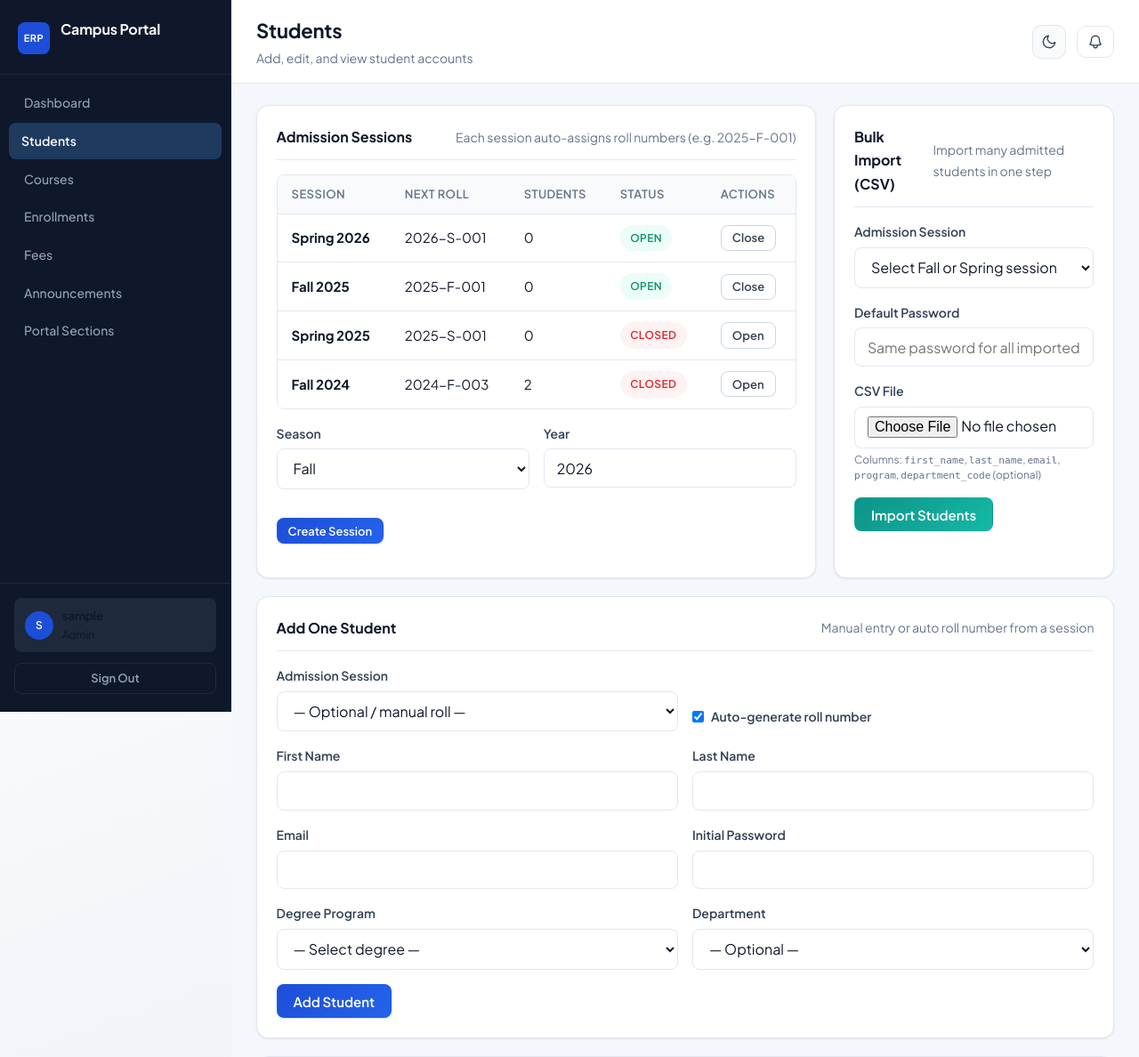
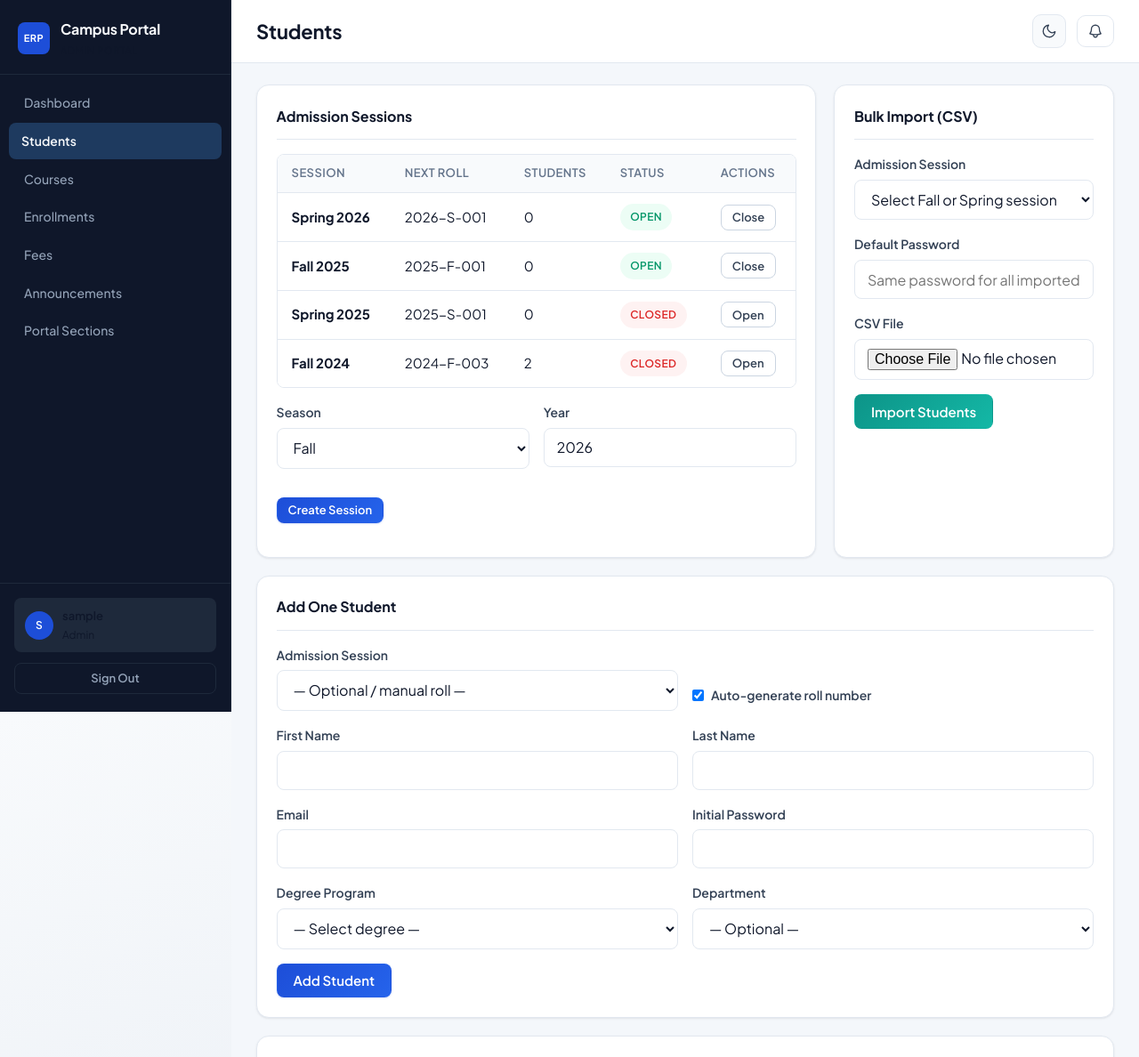
Before and after one commit to kashifftw/cs50-final-project, a Flask app: page /admin/students in a window 1280 px wide. Shown: the top 1188 px of the page at 89% size. Run offline with Flask 3, Linux system fonts and the light colour scheme; the visitor is signed in with stand-in values (Sample User, id 1); data comes from the database, SQL or seed files in the repository.

Commit message:
Remove helper copy from student administration forms.

```diff
--- a/templates/admin/students.html
+++ b/templates/admin/students.html
@@ -1,7 +1,7 @@
 {% extends "layout.html" %}
 {% block title %}Students{% endblock %}
 {% block page_title %}Students{% endblock %}
-{% block page_subtitle %}<p class="page-subtitle">Add, edit, and view student accounts</p>{% endblock %}
+{% block page_subtitle %}{% endblock %}
 
 {% block sidebar_nav %}
 {% include "admin/_sidebar.html" %}
@@ -12,7 +12,6 @@
     <div class="glass-card">
         <div class="glass-card-header">
             <h2 class="glass-card-title">Admission Sessions</h2>
-            <p style="font-size:0.875rem;color:var(--text-muted);margin:0;">Each session auto-assigns roll numbers (e.g. 2025-F-001)</p>
         </div>
         <div class="table-wrap" style="margin-bottom:1rem;">
             <table class="data-table">
@@ -63,7 +62,6 @@
     <div class="glass-card">
         <div class="glass-card-header">
             <h2 class="glass-card-title">Bulk Import (CSV)</h2>
-            <p style="font-size:0.875rem;color:var(--text-muted);margin:0;">Import many admitted students in one step</p>
         </div>
         <form id="bulk-import-form" enctype="multipart/form-data">
             <div class="form-group">
@@ -82,7 +80,6 @@
             <div class="form-group">
                 <label class="form-label" for="csv_file">CSV File</label>
                 <input class="form-input" type="file" id="csv_file" name="csv_file" accept=".csv,text/csv" required>
-                <p class="form-hint">Columns: <code>first_name</code>, <code>last_name</code>, <code>email</code>, <code>program</code>, <code>department_code</code> (optional)</p>
             </div>
             <button type="submit" class="btn btn-violet">Import Students</button>
         </form>
@@ -93,7 +90,6 @@
 <div class="glass-card" style="margin-bottom:1.25rem;">
     <div class="glass-card-header">
         <h2 class="glass-card-title">Add One Student</h2>
-        <p style="font-size:0.875rem;color:var(--text-muted);margin:0;">Manual entry or auto roll number from a session</p>
     </div>
     <form id="add-student-form">
         <div class="form-row">
@@ -243,8 +239,7 @@
         </div>
         <div class="form-group">
             <label class="form-label">Max credit hours / semester</label>
-            <input class="form-input" type="number" name="max_credit_hours" min="1" placeholder="Leave blank for default (18)">
-            <p class="form-hint">Override the semester credit limit for this student (e.g. 21 for graduating seniors).</p>
+            <input class="form-input" type="number" name="max_credit_hours" min="1" placeholder="Default">
         </div>
         <div style="display:flex;gap:0.5rem;margin-top:1rem;">
             <button type="submit" class="btn btn-primary">Save</button>
```
